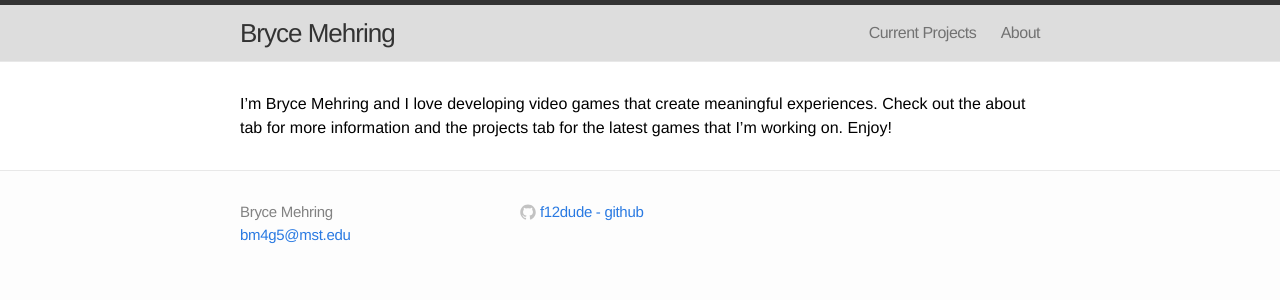
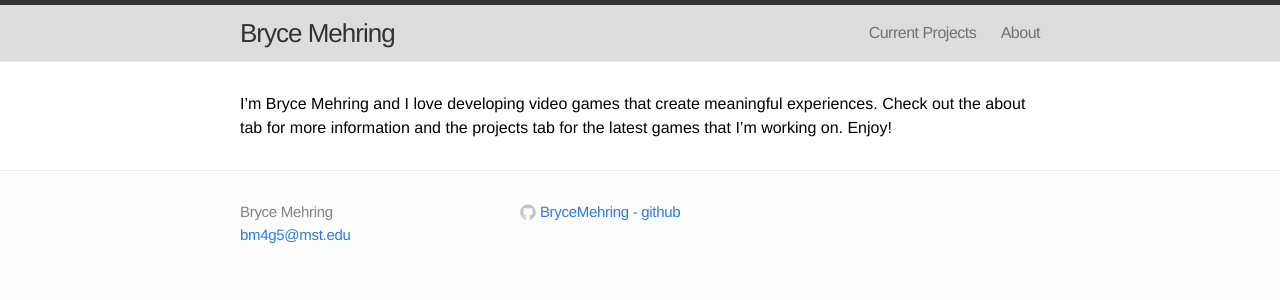
Before and after one commit to BryceMehring/personal-website, a Jekyll site: the page built from index.md, in a window 1280 px wide. Shown: the top 300 px of the page. Built offline with Jekyll 4.4.1, drawn with Linux system fonts in a browser that asks for light colours.

Commit message:
Updated f12dude to BryceMehring. Removed base url.

```diff
--- a/_config.yml
+++ b/_config.yml
@@ -1,8 +1,7 @@
 # Site settings
 title: Bryce Mehring
 email: bm4g5@mst.edu
-baseurl: ""
-github_username:  f12dude
+github_username: BryceMehring
 exclude: [README.md]
 
 # Build settings
--- a/_includes/adventure.html
+++ b/_includes/adventure.html
@@ -7,7 +7,7 @@
     <link rel="stylesheet" type="text/css" href="../../css/pygment_trac.css" media="screen" />
     <link rel="stylesheet" type="text/css" href="../../css/print.css" media="print" />
 
-    <title>Adventure by f12dude</title>
+    <title>Adventure by Bryce Mehring</title>
   </head>
 
   <body>
```
